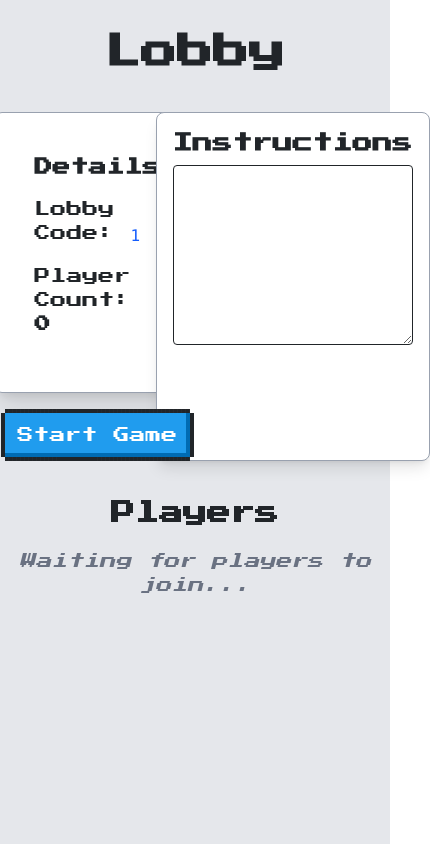
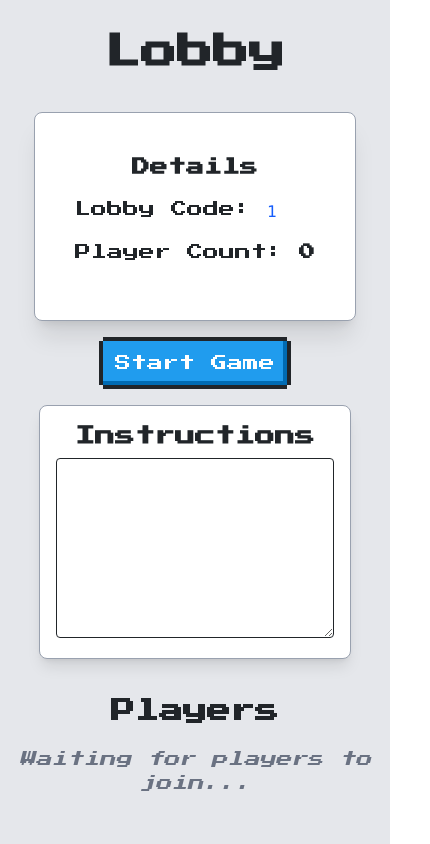
Before and after one commit to Sebastian-Heffernan/HackathonCards, a SvelteKit app in the folder frontend/: page /lobby/1 in a window 390 px wide. Shown: the whole page, 430 px wide, since content can reach past the window. Built offline with nearby package versions, Linux system fonts and the light colour scheme.

Commit message:
made create lobbies to be responsive

```diff
--- a/frontend/src/routes/lobby/[lobbyId]/+page.svelte
+++ b/frontend/src/routes/lobby/[lobbyId]/+page.svelte
@@ -140,10 +140,10 @@
   </h1>
 
   <!-- TOP SECTION (LEFT + RIGHT) -->
-  <div class="flex w-full max-w-6xl mx-auto flex-1 items-stretch">
+  <div class="flex w-full max-w-6xl mx-auto flex-1 items-stretch flex-col md:flex-row gap-4 md:gap-0 justify-center">
 
     <!-- LEFT HALF -->
-    <div class="w-1/2 flex justify-center">
+    <div class="w-full md:w-1/2 flex justify-center">
       <div class="flex flex-col items-center gap-4">
 
         <div class="p-10 bg-white shadow-xl rounded-lg border border-gray-400">
@@ -168,7 +168,7 @@
     </div>
 
     <!-- RIGHT HALF -->
-    <div class="w-1/2 flex justify-center">
+    <div class="w-4/5 md:w-1/2 flex justify-center mx-auto">
 
       <div class="w-[420px] h-full bg-white shadow-lg rounded-lg p-4 border border-gray-400">
 
@@ -195,7 +195,7 @@
       Players
     </h2>
 
-    <div class="grid grid-cols-2 md:grid-cols-3 lg:grid-cols-4 gap-4">
+    <div class="flex flex-wrap justify-center gap-4">
       {#each players as player, index}
         <p class="bg-white border rounded p-4 text-center font-semibold">
           {#if index === 0}
--- a/frontend/vite.config.ts
+++ b/frontend/vite.config.ts
@@ -11,7 +11,7 @@ export default defineConfig({
     server: {
     proxy: {
       '/api': {
-        target: 'http://cardssembly-xylv-git-main-sebastian-heffernans-projects.vercel.app',
+        target: 'http://localhost:8000',
         changeOrigin: true
       },
       '/ws': {
```
